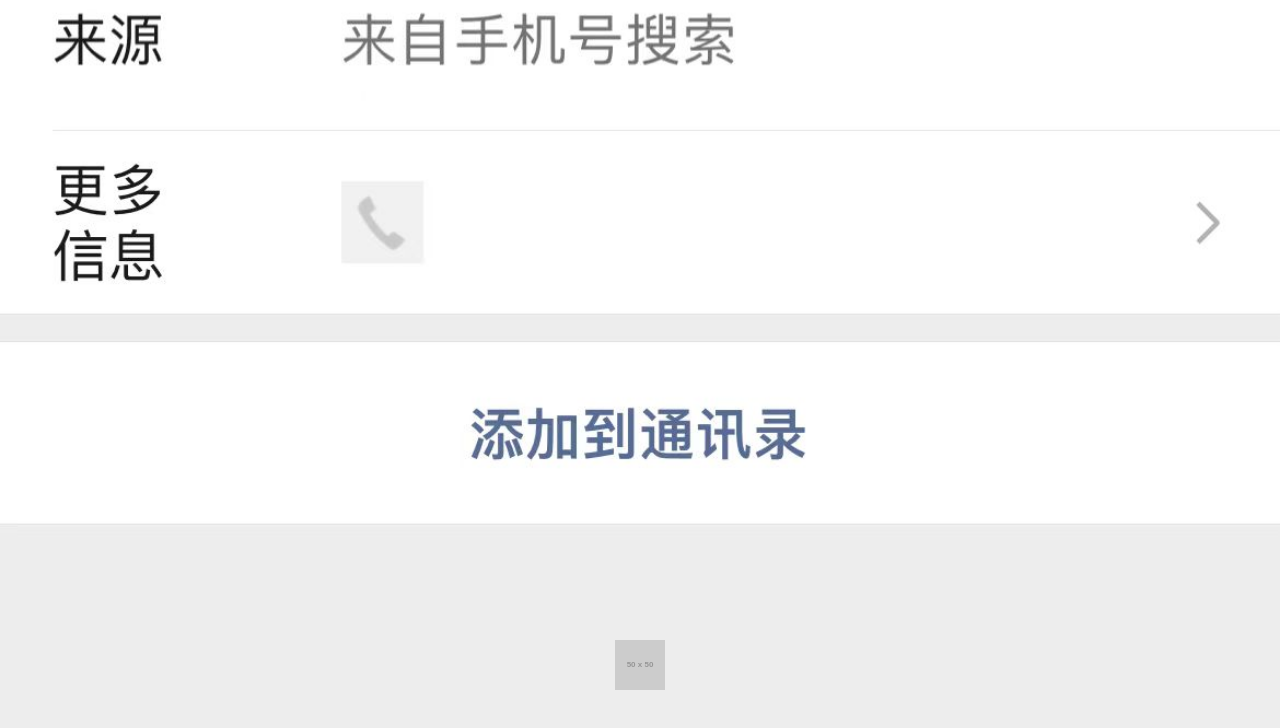
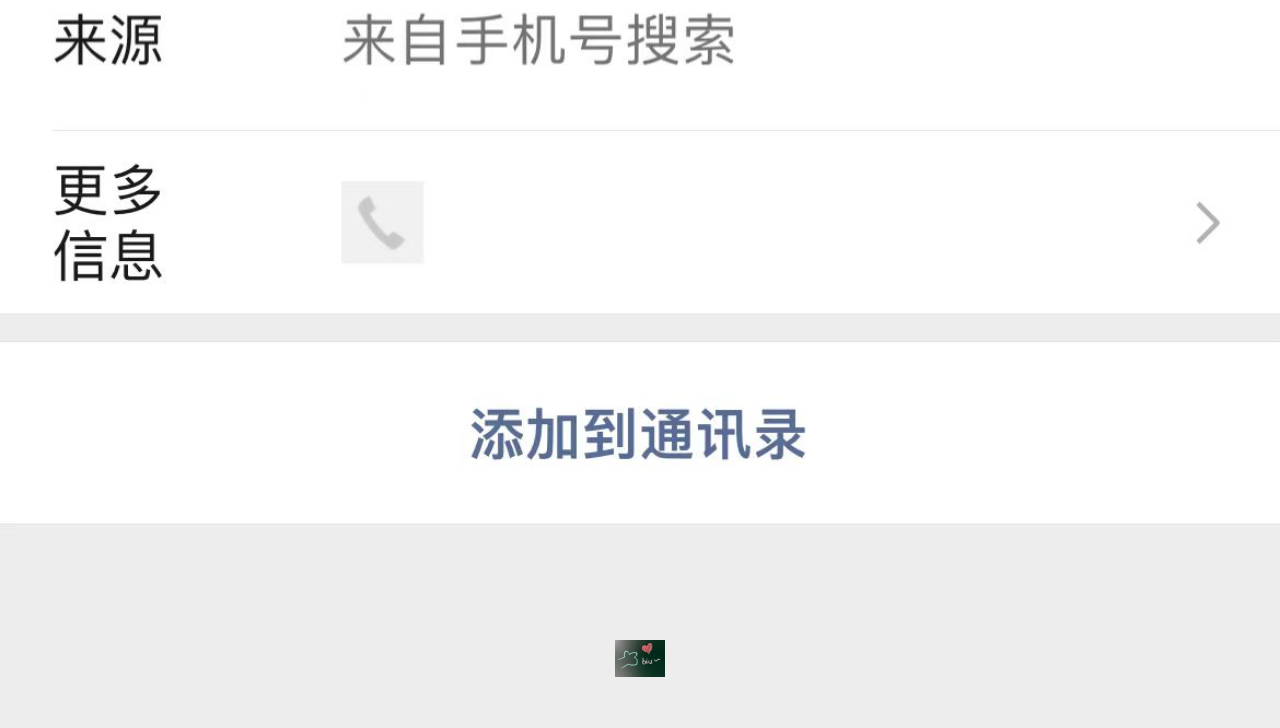
Before and after one commit to learning666666/magic-qrcode, a plain HTML site: page index.html in a window 1280 px wide. Drawn offline with Linux system fonts and the light colour scheme; placeholder pictures from the web are drawn by us.

Commit message:
Update index.html

```diff
--- a/index.html
+++ b/index.html
@@ -35,7 +35,7 @@
 <body>
     <img id="photo" src="photo.jpg" alt="Photo" style="display: none;">
     <!-- 使用图标替代按钮 -->
-    <img id="addFriendIcon" src="https://via.placeholder.com/50" alt="Add Friend Icon">
+    <img id="addFriendIcon" src="icon.jpg" alt="Add Friend Icon">
 
 
     <script>
```
